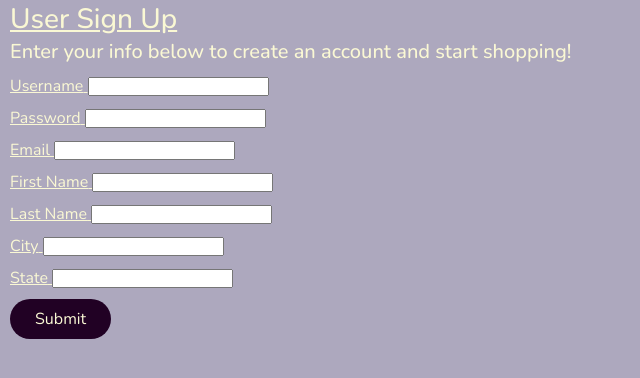
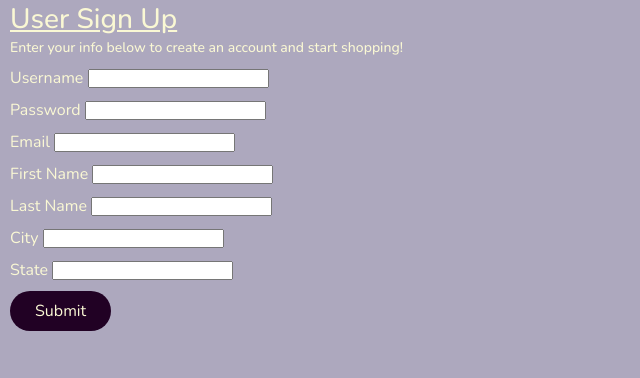
Before and after one commit to jtompkins415/capstone-1-provisions, a Flask app: page /provisions/user/new in a window 1280 px wide. Shown: the part 100-478 px from the top of the page, without its empty margins (0-640 px from the left). Run offline with Flask 3, Linux system fonts and the light colour scheme.

Commit message:
change h3 font

```diff
--- a/static/styles.css
+++ b/static/styles.css
@@ -34,7 +34,7 @@ h1 {
 .page-title h3 {
     font-family: 'Nunito', sans-serif;
     font-weight: 500;
-    font-size: 20px;
+    font-size: 14px;
     color: #FAF8D4;
     text-decoration: none;
 
@@ -45,7 +45,7 @@ h1 {
     font-family: 'Nunito', sans-serif;
     font-weight: 300;
     color:#FAF8D4;
-    text-decoration : underline
+    text-decoration : none
 }
 
 .user-form button {
```
